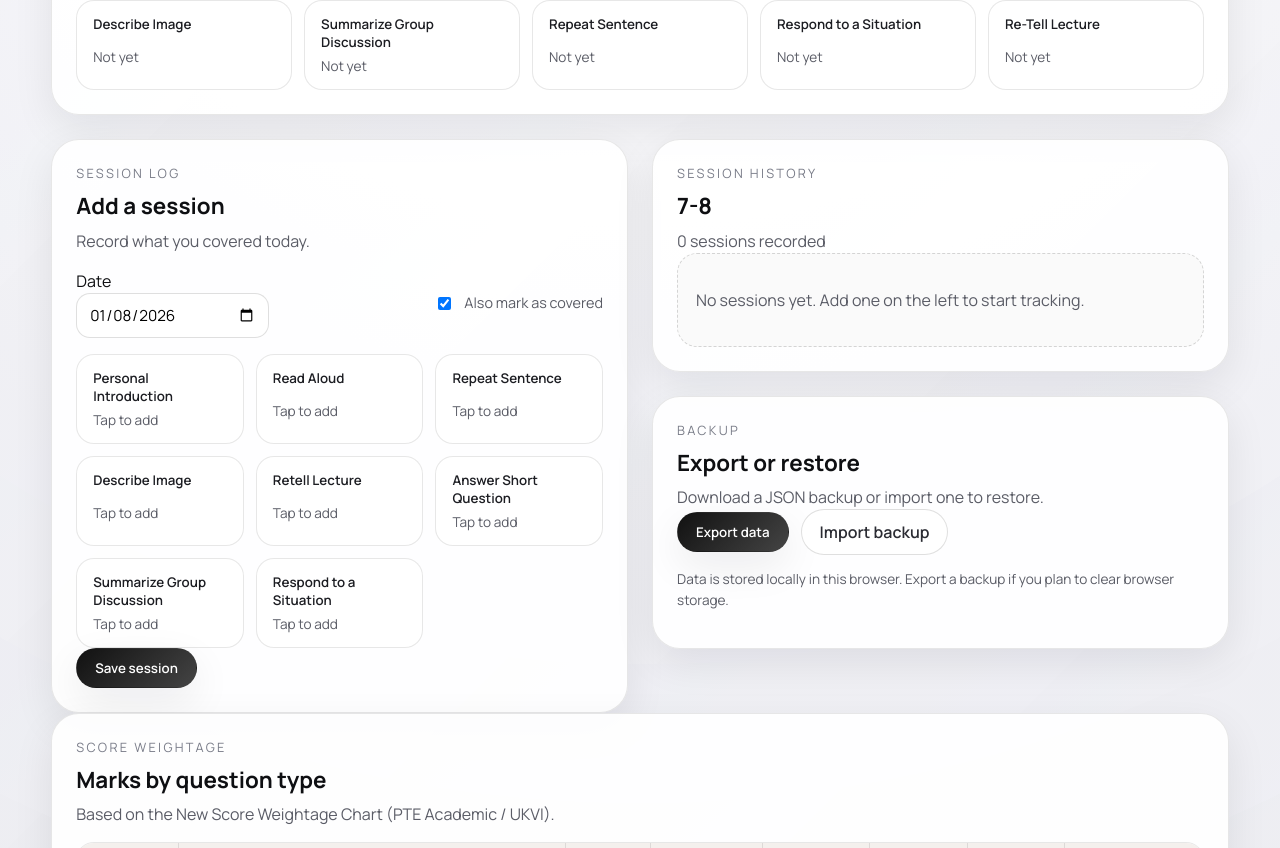
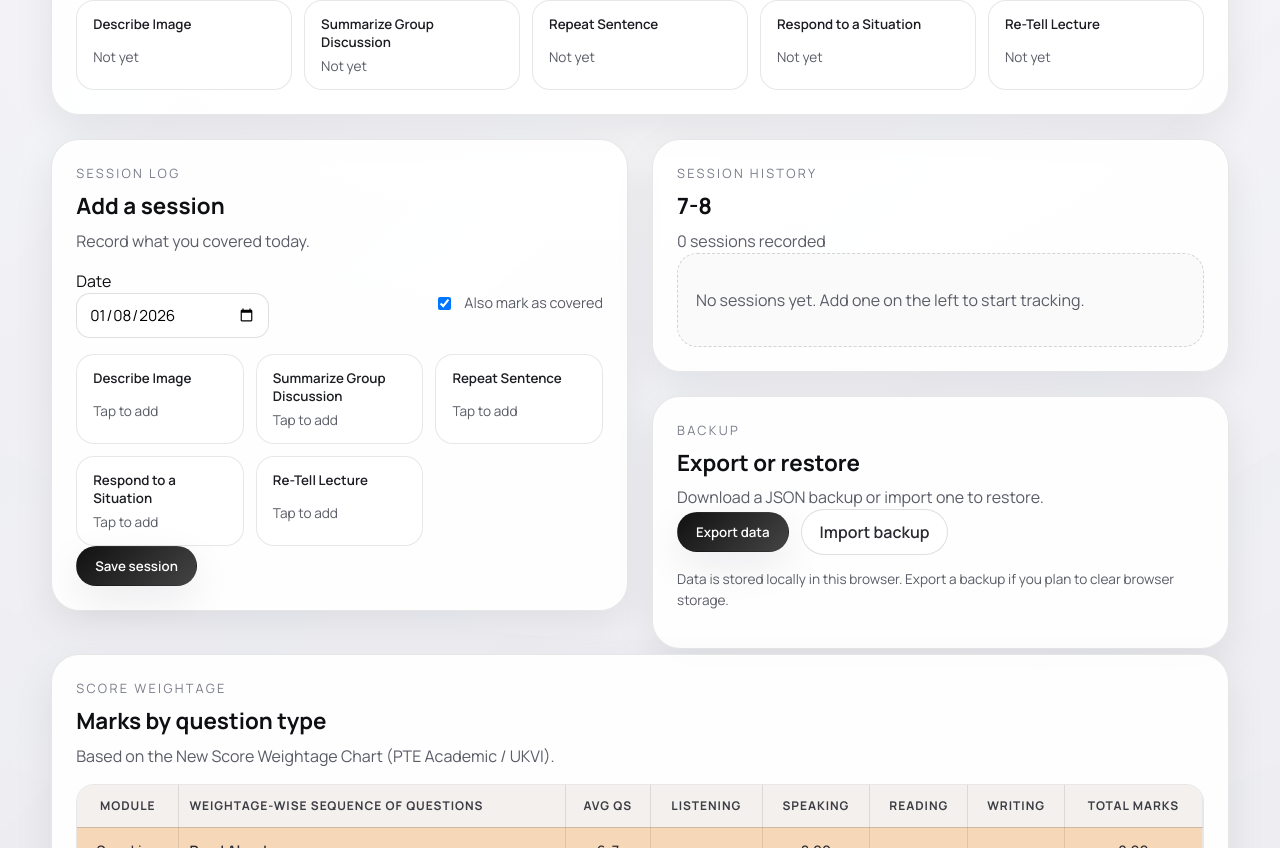
Before and after one commit to scuba3198/pte-class-coverage, a React (Vite) app: page / in a window 1280 px wide. Shown: the part 514-1362 px from the top of the page. Built offline with nearby package versions, Linux system fonts and the light colour scheme.

Commit message:
Align session selection with coverage list

```diff
--- a/src/App.jsx
+++ b/src/App.jsx
@@ -437,23 +437,33 @@ function App() {
               </label>
             </div>
             <div className="question-grid compact">
-              {activeModule.questionTypes.map((questionType) => (
-                <button
-                  key={questionType.id}
-                  className={
-                    sessionSelection.includes(questionType.id)
-                      ? 'question-card selected'
-                      : 'question-card'
-                  }
-                  type="button"
-                  onClick={() => toggleSessionItem(questionType.id)}
-                >
-                  <span className="question-name">{questionType.name}</span>
-                  <span className="question-status">
-                    {sessionSelection.includes(questionType.id) ? 'Included' : 'Tap to add'}
-                  </span>
-                </button>
-              ))}
+              {coverageEntries.map((entry) => {
+                const originModuleId =
+                  entry.originModuleId || getModuleIdByQuestionTypeId(entry.questionTypeId);
+                const moduleInitials = {
+                  speaking: 'S',
+                  writing: 'W',
+                  reading: 'R',
+                  listening: 'L',
+                };
+                const originSuffix =
+                  originModuleId && originModuleId !== activeModuleId
+                    ? ` (${moduleInitials[originModuleId] || '?'})`
+                    : '';
+                const isSelected = sessionSelection.includes(entry.questionTypeId);
+
+                return (
+                  <button
+                    key={`${entry.questionTypeId}-${activeModuleId}-session`}
+                    className={isSelected ? 'question-card selected' : 'question-card'}
+                    type="button"
+                    onClick={() => toggleSessionItem(entry.questionTypeId)}
+                  >
+                    <span className="question-name">{`${entry.question}${originSuffix}`}</span>
+                    <span className="question-status">{isSelected ? 'Included' : 'Tap to add'}</span>
+                  </button>
+                );
+              })}
             </div>
             <button className="primary-button" type="button" onClick={saveSession}>
               Save session
```
